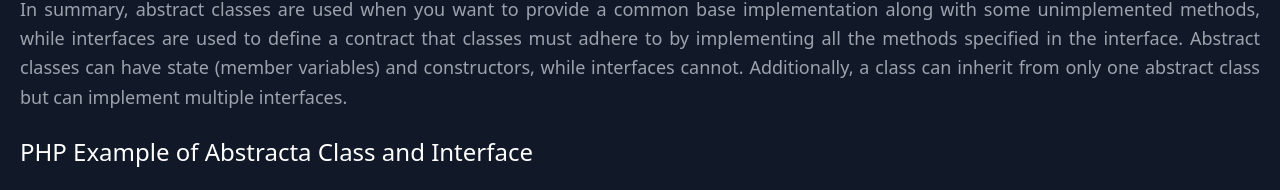
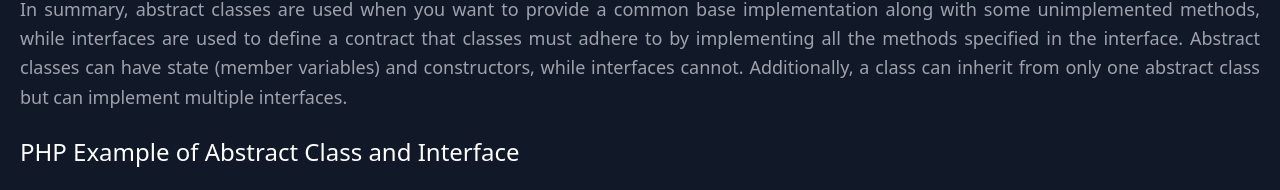
Before and after one commit to edsonnaza/portfolio_edsonnaza, a React (Create React App) app: page / in a window 1280 px wide. Shown: the part 8531-8721 px from the top of the page. Built offline with nearby package versions, Linux system fonts and the light colour scheme.

Commit message:
Finish Abstract class and Interface letter a modified

```diff
--- a/src/AbstractInterfaces.js
+++ b/src/AbstractInterfaces.js
@@ -105,7 +105,7 @@ export default function AbstractInterfaces() {
           <div className="rounded mb-4">
 
     <div>
-      <h2 className="sm:text-2xl text-1xl font-medium title-font text-white mb-4">PHP Example of Abstracta Class and Interface</h2>
+      <h2 className="sm:text-2xl text-1xl font-medium title-font text-white mb-4">PHP Example of Abstract Class and Interface</h2>
       <div className="overflow-x-auto">
   <div className="inline-block   whitespace-nowrap scrollbar-thumb-white-500 scrollbar-track-white-500">
     <SyntaxHighlighter language="php" style={tomorrow}>
```
